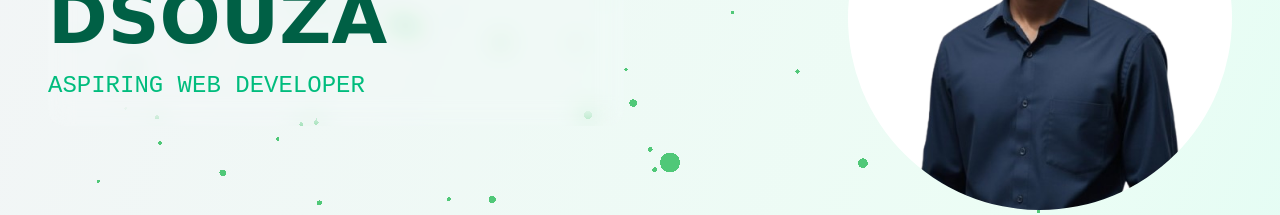
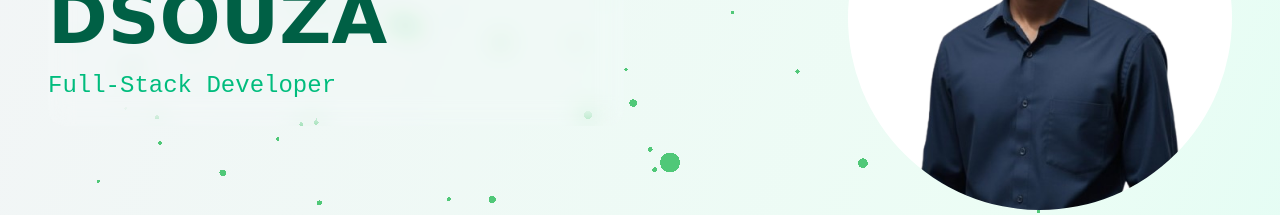
Before and after one commit to Joyel15/Joyel-Portfolio, a React (Vite) app: page / in a window 1280 px wide. Shown: the part 422-637 px from the top of the page. Built offline with nearby package versions, Linux system fonts and the light colour scheme.

Commit message:
update title in hero section

```diff
--- a/src/sections/Hero.jsx
+++ b/src/sections/Hero.jsx
@@ -32,7 +32,7 @@ function Hero() {
                 }}
                 className="text-xl md:text-2xl text-emerald-500 dark:text-gray-500 mb-6 font-[monospace]"
               >
-                ASPIRING WEB DEVELOPER
+                Full-Stack Developer
               </motion.p>
             </div>
           </div>
```
